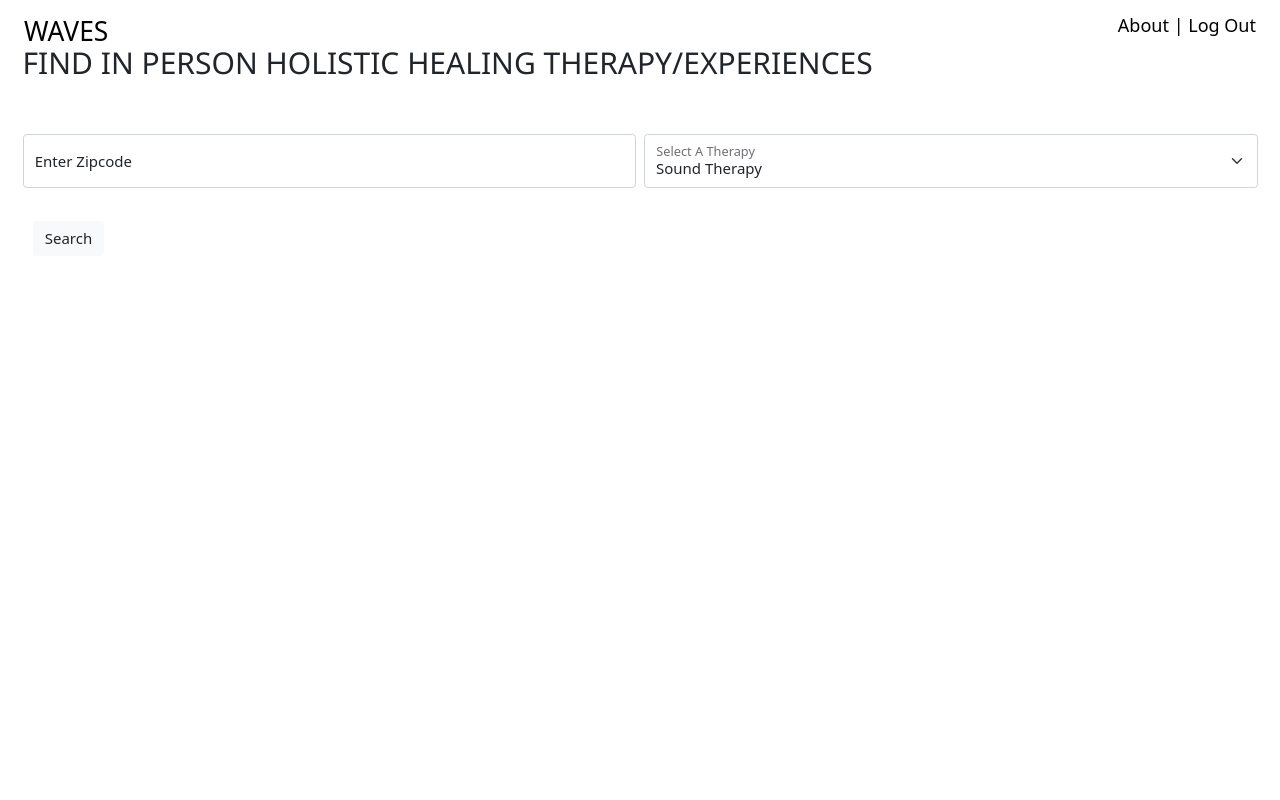
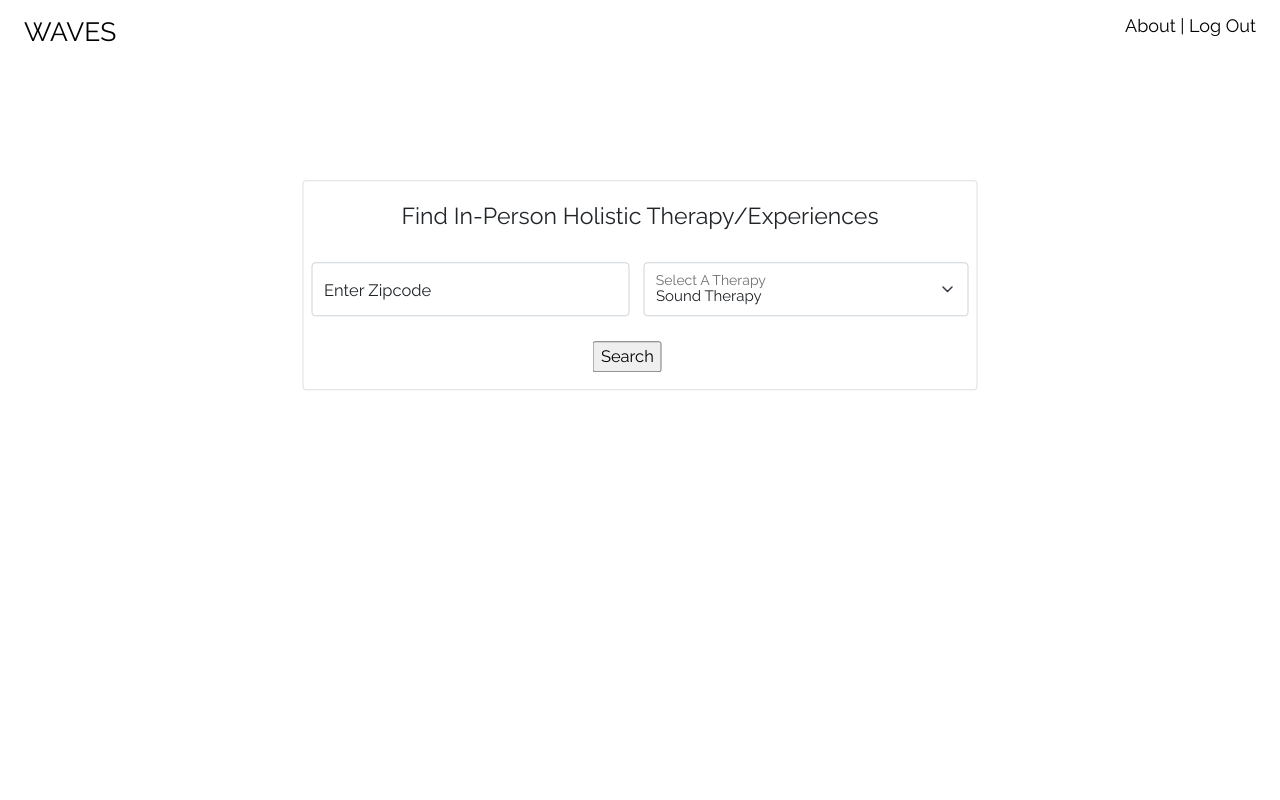
Before and after one commit to isnajer/waves-demo, a Flask app: page /search in a window 1280 px wide. Run offline with Flask 2, Linux system fonts and the light colour scheme.

Commit message:
11-30-22

```diff
--- a/server.py
+++ b/server.py
@@ -343,7 +343,8 @@ def user_search():
         'location': ", ".join(business['location']['display_address']),
         'rating': business['rating'],
         'phone': business['phone'],
-        'image_url': business['image_url']}
+        'image_url': business['image_url'],
+        'url': business['url']}
         search_result.append(Rslt)
 
     print(search_result)
--- a/static/js/user_search.js
+++ b/static/js/user_search.js
@@ -1,10 +1,12 @@
 
 function formatSearchResult(search_result) {
-    return `<img src="${search_result['image_url']}" width=20%><br>
-            ${search_result['name']}<br>
-            ${search_result['location']}<br>
-            ${search_result['rating']}<br>
-            ${search_result['phone']}<br>`;
+    return `<ul class="list-group" style="width: 20rem;">
+                <li class="list-group-item">
+                    <img src="${search_result['image_url']}" width=40%><br>
+                    ${search_result['name']}<a style="text-decoration: none;" href="${search_result['url']};" target="_blank"><br>
+                    ${search_result['location']}<br>
+                    ${search_result['rating']}<br>
+                    ${search_result['phone']}<br></li>`;
 }
 
 document.querySelector('#user-search').addEventListener('submit', (evt) => {
@@ -26,9 +28,8 @@ fetch(`/user_search?${querystring}`)
 .then((response) => response.json())
 .then((search_results) => {
     for (const search_result of search_results){
-        // document.querySelector('#user-search-results').insertAdjacentHTML('beforeend', JSON.stringify(search_result))
         document.querySelector('#user-search-results').insertAdjacentHTML('beforeend', formatSearchResult(search_result))
-        document.querySelector('#user-search-results').insertAdjacentHTML('beforeend', "<br><br>")
+        document.querySelector('#user-search-results').insertAdjacentHTML('beforeend', "<br>")
     }
 }
 )})
--- a/templates/search.html
+++ b/templates/search.html
@@ -1,24 +1,51 @@
-{% extends 'base.html' %}
-{% include 'nav.html' %}
-{% block content %}
-<div class="container-fluid" width="20%">
-<br/>
-<br/>
-<h2> FIND IN PERSON HOLISTIC HEALING THERAPY/EXPERIENCES </h2>
-<br/>
-<br/>
+<!DOCTYPE html>
+<html>
+<head>
+<title></title>
+<meta charset="UTF-8">
+<head>
+<meta name="viewport" content="width=device-width, initial-scale=1">
+<link rel="stylesheet" href="https://www.w3schools.com/w3css/4/w3.css">
+<link rel="stylesheet" href="https://fonts.googleapis.com/css?family=Raleway">
+<link href="https://cdn.jsdelivr.net/npm/bootstrap@5.0.2/dist/css/bootstrap.min.css" rel="stylesheet" integrity="sha384-EVSTQN3/azprG1Anm3QDgpJLIm9Nao0Yz1ztcQTwFspd3yD65VohhpuuCOmLASjC" crossorigin="anonymous">
+<style>
+  body,h1 {font-family: "Raleway", sans-serif}
+  body, html {height: 100%}
+</style>
+</head>
 
+<div class="w3-display-topleft w3-padding-large w3-xlarge"><a style="text-decoration: none; font-size:110%; color: black;" href="/dashboard">
+  WAVES
+  </a>
+</div>
+<div class="w3-display-topright w3-padding-large">
+  <a style="text-decoration: none; font-size:120%; color: black;" href="/mapjs">
+    About
+  </a>
+  <a style="text-decoration: none; font-size:120%; color: black;"> | </a>
+  <a style="text-decoration: none; font-size:120%; color: black;" href="/">
+    Log Out
+  </a>
+</div>
+<div class="w3-display-middle" style="margin-top: -7%; font-size:110%;">
+    <div class="card" style=" width: 45rem; height: 14rem;">
+        <style>
+            h3 {text-align: center;}
+            p {text-decoration: font-weight-light;}
+        </style>
+        <h3 class="hero-content" style="font-size: 140%; font-family: raleway; margin-top: 3%;">Find In-Person Holistic Therapy/Experiences</h3>
+        <br>
         <form id="user-search" action="/user_search" method="GET">
 
           <div class="row g-2">
               <div class="col-md">
-      <div class="form-floating">
+                <div class="form-floating" style="margin-left: 2.5%; margin-right: 2%;">
                   <input type="text" class="form-control" id="enter_zip" placeholder="zipcode">
                   <label for="floatingInputGrid">Enter Zipcode</label>
                 </div>
               </div>
               <div class="col-md">
-      <div class="form-floating">
+                <div class="form-floating" style="margin-right: 2.5%">
                   <select class="form-select" id="holistic" aria-label="Floating label select example">
                     <option value="sound_therapy">Sound Therapy</option>
                     <option value="acupuncture">Acupuncture</option>
@@ -30,46 +57,16 @@
                 </div>
               </div>
             </div>
+            <br/>
+            <input type="submit" style="margin-left: 43%; margin-bottom: 10rem;" value="Search" name="session_id">
 
-  <br/>
-<!-- <select id= "holistic">
-    <option value="sound_therapy">Sound Therapy</option>
-    <option value="acupuncture">Acupuncture</option>
-    <option value="plant_medicine">Plant Medicine</option>
-</select> -->
-
-<input class="waves-effect waves-dark bg-light btn" type="submit" value= "Search" style="margin:10px;">
-
-
-<div class="container-fluid" id="user-search-results">
-
+            <div id="user-search-results">
+              <script src="/static/js/user_search.js"></script>
           </div>
-  <br/>
-  <!-- <input type="text" id="user-search-results"> -->
-  <br/>
+      </div>
+    <br>
+    <br>
 </div>
 
-<br />
-<br />
-
-
-</div>
-</div>
-</div>
-</form>
-
-<script src="/static/js/user_search.js"></script>
-</div>
-
-
-
-<!-- <div class="container">
-<br/>
-<br/>
-
-<h1> IN PERSON HOLISTIC HEALING THERAPY/EXPERIENCES </h1>
-
-</div> -->
-
-
-{% endblock %}
+</head>
+</html>
--- a/templates/session_invite.html
+++ b/templates/session_invite.html
@@ -34,7 +34,7 @@
             h3 {text-align: center;}
             p {text-decoration: font-weight-light;}
         </style>
-        <h3 class="hero-content" style="font-size: 140%; font-family: raleway;">Book A Session In Advance</h3>
+        <h3 class="hero-content" style="font-size: 140%; font-family: raleway; margin-top: 3%;">Book A Session In Advance</h3>
         <br>
         <form action="/session_invite" method="post" style="margin: auto;">
             <label for="session_datetime">Start:</label>
```
Also changed, not shown: templates ll/search2.html (added, +75 -0 lines). Lines whose indentation alone changed are shown as unchanged.
